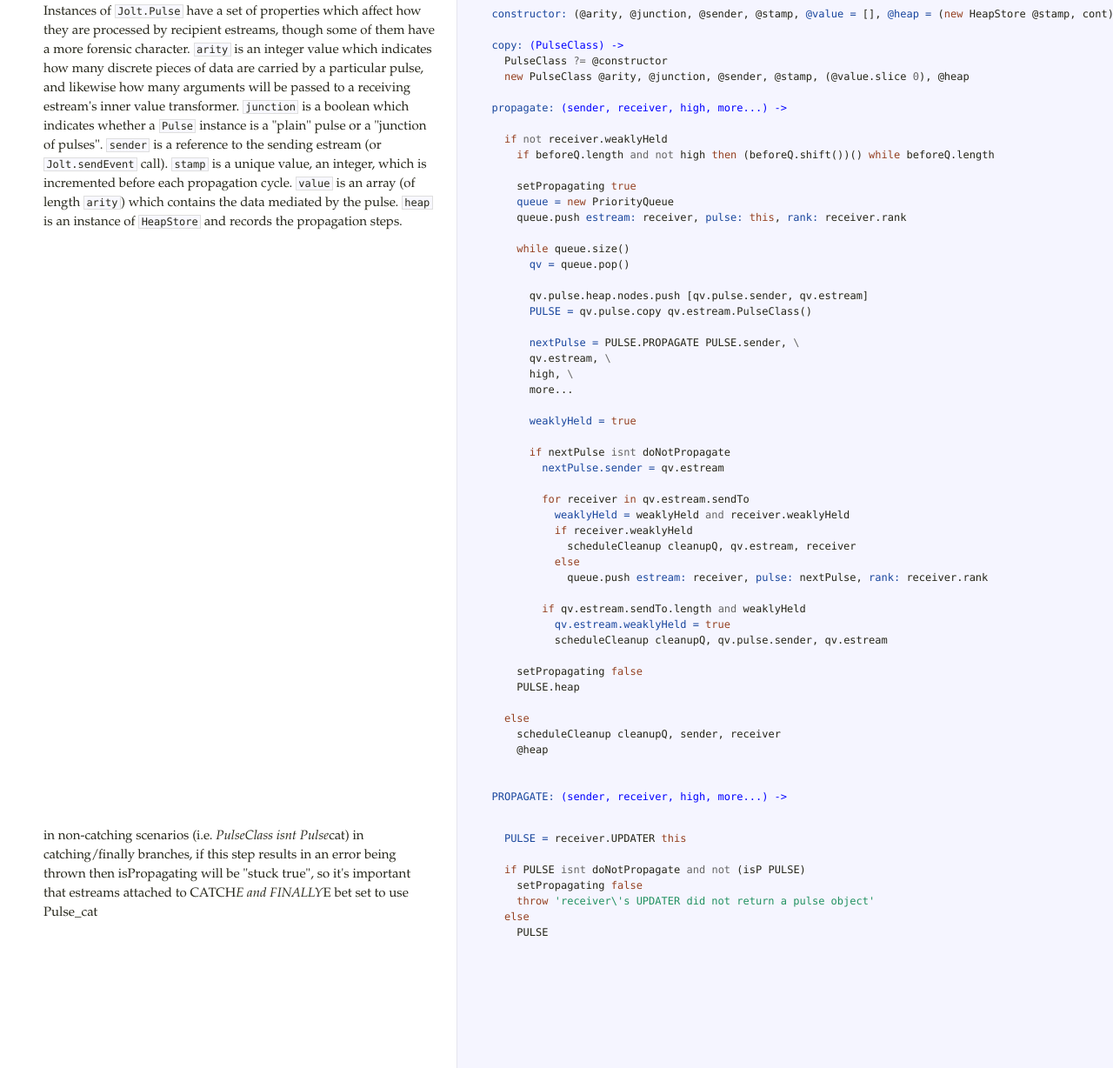
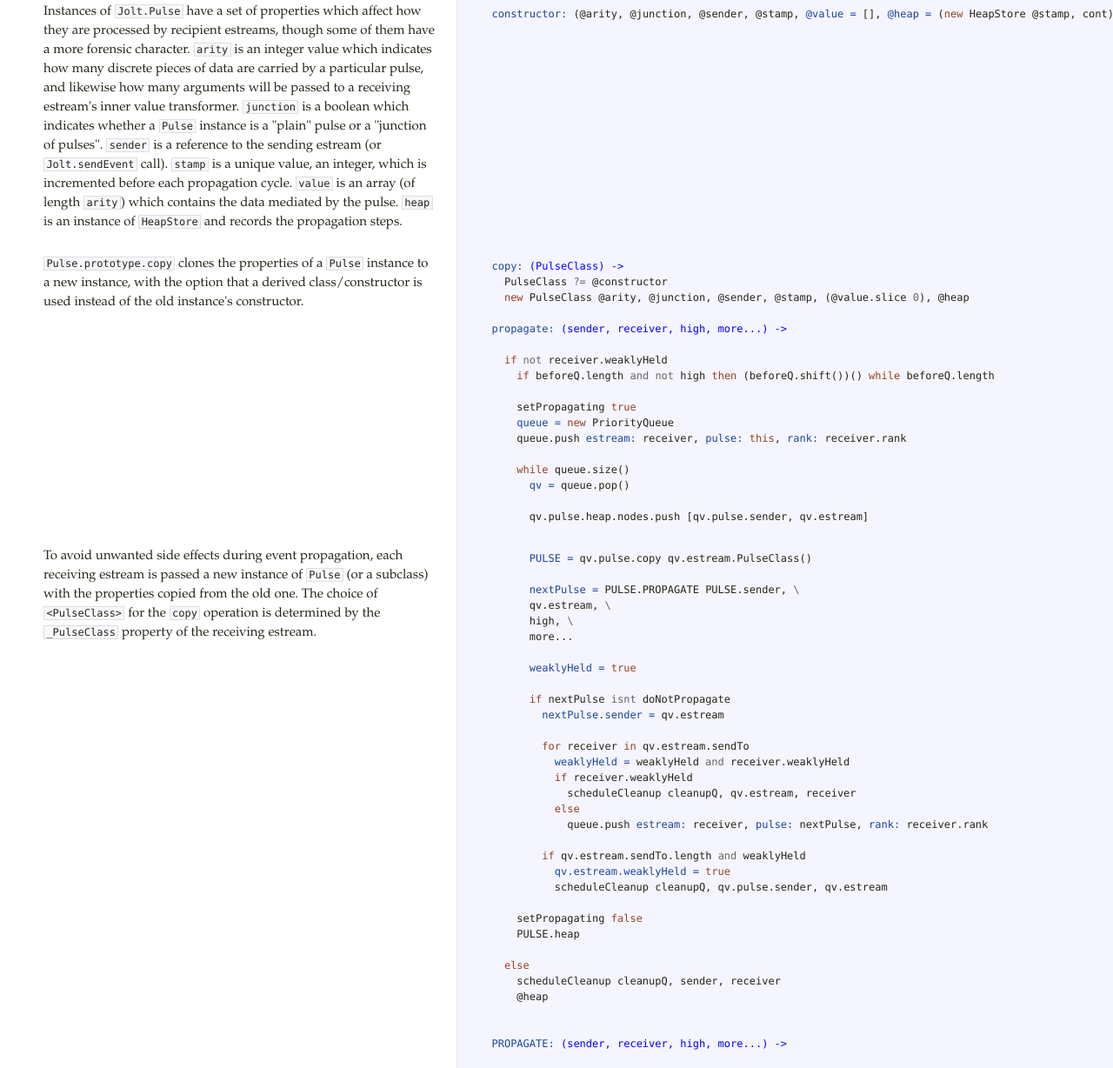
Before and after one commit to slavah/Jolt, a website: page docs/Pulse.html in a window 1280 px wide. Shown: the part 2229-3457 px from the top of the page at 87% size. Drawn offline with Linux system fonts and the light colour scheme.

Commit message:
beginnging annotations of Pulse.prototype.propagate internals

```diff
--- a/docs/Pulse.html
+++ b/docs/Pulse.html
@@ -115,9 +115,9 @@ arguments will be passed to a receiving estream's inner value transformer.
 sending estream (or <code>Jolt.sendEvent</code> call). <code>stamp</code> is a unique value, an
 integer, which is incremented before each propagation cycle. <code>value</code> is an
 array (of length <code>arity</code>) which contains the data mediated by the pulse.
-<code>heap</code> is an instance of <code>HeapStore</code> and records the propagation steps.</p>             </td>             <td class="code">               <div class="highlight"><pre>  <span class="nv">constructor: </span><span class="p">(</span><span class="nx">@arity</span><span class="p">,</span> <span class="nx">@junction</span><span class="p">,</span> <span class="nx">@sender</span><span class="p">,</span> <span class="nx">@stamp</span><span class="p">,</span> <span class="vi">@value = </span><span class="p">[],</span> <span class="vi">@heap = </span><span class="p">(</span><span class="k">new</span> <span class="nx">HeapStore</span> <span class="nx">@stamp</span><span class="p">,</span> <span class="nx">cont</span><span class="p">),</span> <span class="nx">cont</span><span class="p">)</span> <span class="o">-&gt;</span>
-
-  <span class="nv">copy: </span><span class="nf">(PulseClass) -&gt;</span>
+<code>heap</code> is an instance of <code>HeapStore</code> and records the propagation steps.</p>             </td>             <td class="code">               <div class="highlight"><pre>  <span class="nv">constructor: </span><span class="p">(</span><span class="nx">@arity</span><span class="p">,</span> <span class="nx">@junction</span><span class="p">,</span> <span class="nx">@sender</span><span class="p">,</span> <span class="nx">@stamp</span><span class="p">,</span> <span class="vi">@value = </span><span class="p">[],</span> <span class="vi">@heap = </span><span class="p">(</span><span class="k">new</span> <span class="nx">HeapStore</span> <span class="nx">@stamp</span><span class="p">,</span> <span class="nx">cont</span><span class="p">),</span> <span class="nx">cont</span><span class="p">)</span> <span class="o">-&gt;</span></pre></div>             </td>           </tr>                               <tr id="section-13">             <td class="docs">               <div class="pilwrap">                 <a class="pilcrow" href="#section-13">&#182;</a>               </div>               <p><code>Pulse.prototype.copy</code> clones the properties of a <code>Pulse</code> instance to a new
+instance, with the option that a derived class/constructor is used instead
+of the old instance's constructor.</p>             </td>             <td class="code">               <div class="highlight"><pre>  <span class="nv">copy: </span><span class="nf">(PulseClass) -&gt;</span>
     <span class="nx">PulseClass</span> <span class="o">?=</span> <span class="nx">@constructor</span>
     <span class="k">new</span> <span class="nx">PulseClass</span> <span class="nx">@arity</span><span class="p">,</span> <span class="nx">@junction</span><span class="p">,</span> <span class="nx">@sender</span><span class="p">,</span> <span class="nx">@stamp</span><span class="p">,</span> <span class="p">(</span><span class="nx">@value</span><span class="p">.</span><span class="nx">slice</span> <span class="mi">0</span><span class="p">),</span> <span class="nx">@heap</span>
 
@@ -133,8 +133,11 @@ array (of length <code>arity</code>) which contains the data mediated by the pul
       <span class="k">while</span> <span class="nx">queue</span><span class="p">.</span><span class="nx">size</span><span class="p">()</span>
         <span class="nv">qv = </span><span class="nx">queue</span><span class="p">.</span><span class="nx">pop</span><span class="p">()</span>
 
-        <span class="nx">qv</span><span class="p">.</span><span class="nx">pulse</span><span class="p">.</span><span class="nx">heap</span><span class="p">.</span><span class="nx">nodes</span><span class="p">.</span><span class="nx">push</span> <span class="p">[</span><span class="nx">qv</span><span class="p">.</span><span class="nx">pulse</span><span class="p">.</span><span class="nx">sender</span><span class="p">,</span> <span class="nx">qv</span><span class="p">.</span><span class="nx">estream</span><span class="p">]</span>
-        <span class="nv">PULSE = </span><span class="nx">qv</span><span class="p">.</span><span class="nx">pulse</span><span class="p">.</span><span class="nx">copy</span> <span class="nx">qv</span><span class="p">.</span><span class="nx">estream</span><span class="p">.</span><span class="nx">PulseClass</span><span class="p">()</span>
+        <span class="nx">qv</span><span class="p">.</span><span class="nx">pulse</span><span class="p">.</span><span class="nx">heap</span><span class="p">.</span><span class="nx">nodes</span><span class="p">.</span><span class="nx">push</span> <span class="p">[</span><span class="nx">qv</span><span class="p">.</span><span class="nx">pulse</span><span class="p">.</span><span class="nx">sender</span><span class="p">,</span> <span class="nx">qv</span><span class="p">.</span><span class="nx">estream</span><span class="p">]</span></pre></div>             </td>           </tr>                               <tr id="section-14">             <td class="docs">               <div class="pilwrap">                 <a class="pilcrow" href="#section-14">&#182;</a>               </div>               <p>To avoid unwanted side effects during event propagation, each receiving
+estream is passed a new instance of <code>Pulse</code> (or a subclass) with the
+properties copied from the old one. The choice of <code>&lt;PulseClass&gt;</code> for
+the <code>copy</code> operation is determined by the <code>_PulseClass</code> property of
+the receiving estream.</p>             </td>             <td class="code">               <div class="highlight"><pre>        <span class="nv">PULSE = </span><span class="nx">qv</span><span class="p">.</span><span class="nx">pulse</span><span class="p">.</span><span class="nx">copy</span> <span class="nx">qv</span><span class="p">.</span><span class="nx">estream</span><span class="p">.</span><span class="nx">PulseClass</span><span class="p">()</span>
 
         <span class="nv">nextPulse = </span><span class="nx">PULSE</span><span class="p">.</span><span class="nx">PROPAGATE</span> <span class="nx">PULSE</span><span class="p">.</span><span class="nx">sender</span><span class="p">,</span> <span class="o">\</span>
         <span class="nx">qv</span><span class="p">.</span><span class="nx">estream</span><span class="p">,</span> <span class="o">\</span>
@@ -165,7 +168,7 @@ array (of length <code>arity</code>) which contains the data mediated by the pul
       <span class="nx">@heap</span>
 
 
-  <span class="nv">PROPAGATE: </span><span class="nf">(sender, receiver, high, more...) -&gt;</span></pre></div>             </td>           </tr>                               <tr id="section-13">             <td class="docs">               <div class="pilwrap">                 <a class="pilcrow" href="#section-13">&#182;</a>               </div>               <p>in non-catching scenarios (i.e. <em>PulseClass isnt Pulse</em>cat) in
+  <span class="nv">PROPAGATE: </span><span class="nf">(sender, receiver, high, more...) -&gt;</span></pre></div>             </td>           </tr>                               <tr id="section-15">             <td class="docs">               <div class="pilwrap">                 <a class="pilcrow" href="#section-15">&#182;</a>               </div>               <p>in non-catching scenarios (i.e. <em>PulseClass isnt Pulse</em>cat) in
 catching/finally branches, if this step results in an error being thrown
 then isPropagating will be "stuck true", so it's important that estreams
 attached to CATCH<em>E and FINALLY</em>E bet set to use Pulse_cat</p>             </td>             <td class="code">               <div class="highlight"><pre>    <span class="nv">PULSE = </span><span class="nx">receiver</span><span class="p">.</span><span class="nx">UPDATER</span> <span class="k">this</span>
@@ -194,7 +197,7 @@ attached to CATCH<em>E and FINALLY</em>E bet set to use Pulse_cat</p>
 
 
 
- </pre></div>             </td>           </tr>                               <tr id="section-14">             <td class="docs">               <div class="pilwrap">                 <a class="pilcrow" href="#section-14">&#182;</a>               </div>               <p>&lt;&lt;&lt;>>></p>
+ </pre></div>             </td>           </tr>                               <tr id="section-16">             <td class="docs">               <div class="pilwrap">                 <a class="pilcrow" href="#section-16">&#182;</a>               </div>               <p>&lt;&lt;&lt;>>></p>
 
 <p>Jolt - Reactive Objects for JavaScript</p>
 
```
Also changed, not shown: lib/Pulse.coffee (+11 -0 lines).
